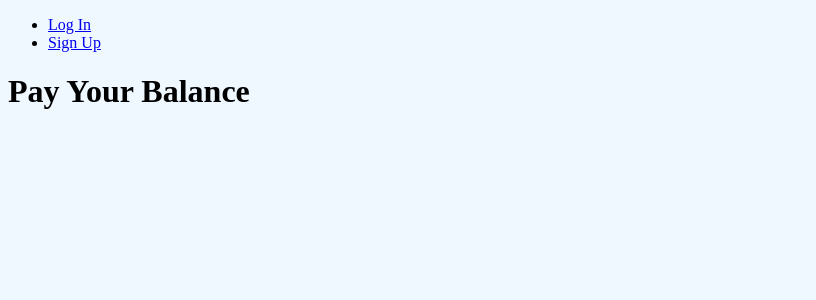
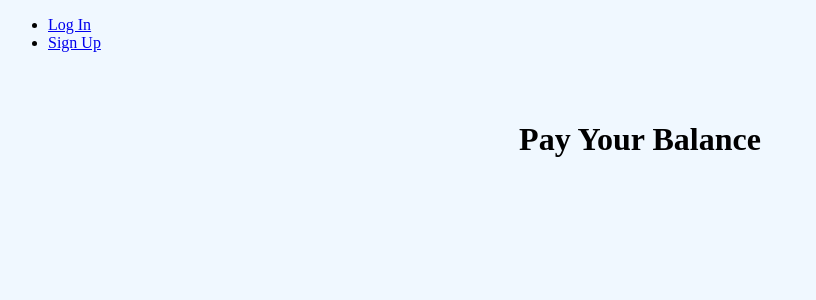
Before and after one commit to gkatsikis/maple-cleaners-FE, a React (Create React App) app: page /payment in a window 1280 px wide. Shown: the top 300 px of the page, without its empty margins (0-816 px from the left). Built offline with nearby package versions, Linux system fonts and the light colour scheme; no server answers; a web font is replaced by a local one.

Commit message:
conditional Link rendered

```diff
--- a/src/components/AccountBalance/AccountBalance.jsx
+++ b/src/components/AccountBalance/AccountBalance.jsx
@@ -1,15 +1,21 @@
 import './AccountBalance.css'
 import React, { useEffect } from 'react';
+import { Link } from 'react-router-dom';
 
 
 
 const AccountBalance = ({ profile }) => {
   // const [accountBalance, setAccountBalance] = useState()
 
+
+
   return (
     <div className="shell">
       <h1>Your Account Balance</h1>
       <h2>{profile.balance === 0 ? "no payment is due at this time" : profile.balance}</h2>
+      {profile.balance === 0 ? null : <Link to='/payment'>
+        Pay Now
+      </Link>}
     </div>
    );
 }
--- a/src/pages/UserView/UserView.css
+++ b/src/pages/UserView/UserView.css
@@ -0,0 +1,11 @@
+.shell {
+  display: flex;
+  flex-direction: column;
+  text-align: center;
+  margin-top: 3rem;
+}
+
+
+@media (min-width: 600px) {
+
+}
--- a/src/pages/UserView/UserView.jsx
+++ b/src/pages/UserView/UserView.jsx
@@ -4,9 +4,6 @@ import './UserView.css'
 import AccountBalance from '../../components/AccountBalance/AccountBalance'
 import PickupHistory from '../../components/PickupHistory/PickupHistory'
 import Request from '../Request/Request'
-
-// React
-import { Link } from 'react-router-dom'
 
 
 
@@ -21,9 +18,6 @@ const UserView = ({ user, profile }) => {
     <div className="shell">
       <h1>Hey, {user.name}</h1>
       <AccountBalance profile={profile} />
-      <Link to='/payment'>
-        Pay Now
-      </Link>
       <Request />
       <PickupHistory />
     </div>
```
